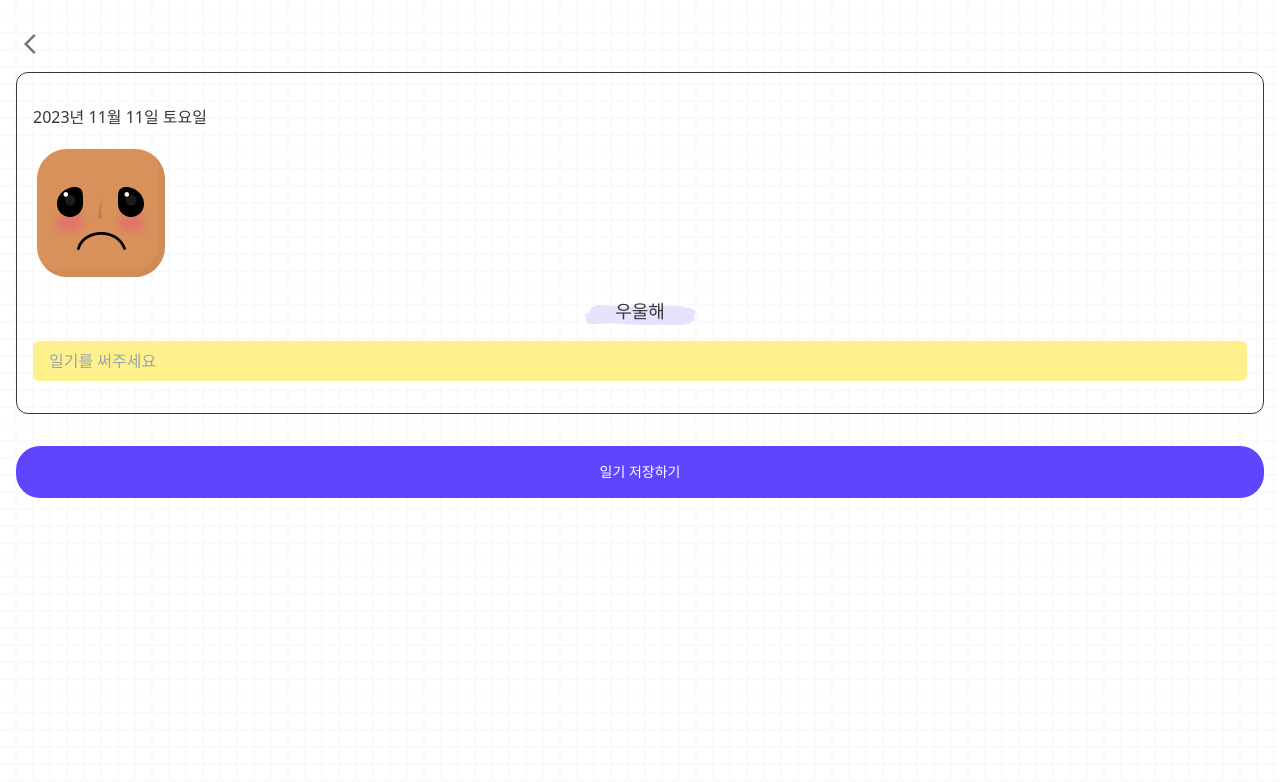
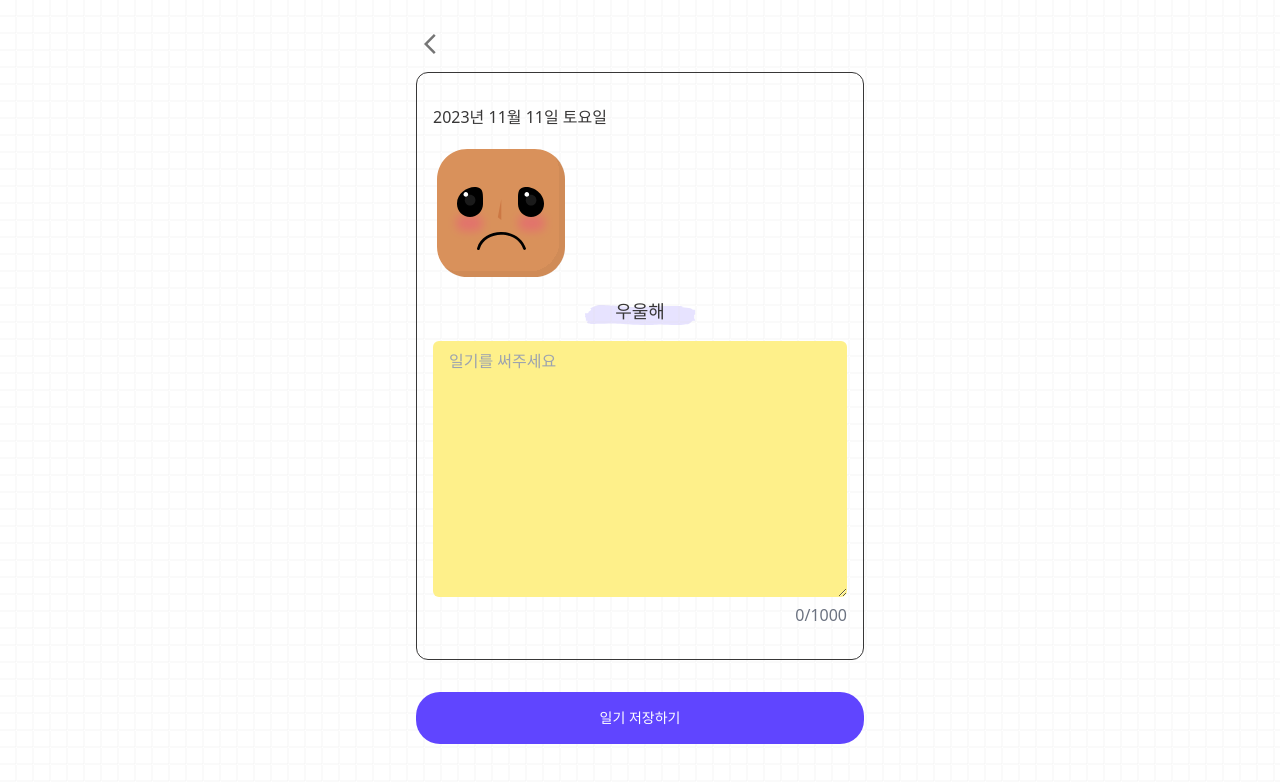
Before and after one commit to ssseok/EmotionsDiary, a React (Create React App) app: page /mood in a window 1280 px wide. Shown: the top 782 px of the page. Built offline with nearby package versions, Linux system fonts and the light colour scheme; what recoil-persist would draw is missing.

Commit message:
feat: text length

```diff
--- a/src/components/CalendarView.tsx
+++ b/src/components/CalendarView.tsx
@@ -72,7 +72,7 @@ export default function CalendarView({ diaryList }: CalendarViewProps) {
   };
   // view
   return (
-    <div className="bg-white rounded-3xl">
+    <div className="bg-mood-purple rounded-3xl">
       <LocalizationProvider dateAdapter={AdapterDayjs}>
         <DateCalendar
           slots={{
--- a/src/components/DiaryInput.tsx
+++ b/src/components/DiaryInput.tsx
@@ -11,9 +11,9 @@ export default function DiaryInput({
 }: DirayInputProps) {
   const [input, setInput] = useState("");
 
-  const inputRef = useRef<HTMLInputElement>(null);
+  const inputRef = useRef<HTMLTextAreaElement>(null);
 
-  const handleChange = (event: React.ChangeEvent<HTMLInputElement>) => {
+  const handleChange = (event: React.ChangeEvent<HTMLTextAreaElement>) => {
     const { value } = event.target;
     onChange && onChange(value);
     setInput(value);
@@ -33,16 +33,19 @@ export default function DiaryInput({
 
   return (
     <>
-      <input
-        type="text"
+      <textarea
+        // type="text"
         placeholder="일기를 써주세요"
+        rows={10}
         // eslint-disable-next-line @typescript-eslint/prefer-nullish-coalescing
         className={`${bgColor || "bg-yellow-200"} w-full rounded-md py-2 px-4`}
         value={input}
+        maxLength={1000}
         ref={inputRef}
         readOnly={!!readonly}
         onChange={handleChange}
       />
+      <div className="text-gray-500 flex justify-end">{`${input.length}/1000`}</div>
     </>
   );
 }
--- a/src/components/layout/Layout.tsx
+++ b/src/components/layout/Layout.tsx
@@ -2,8 +2,8 @@ import { type LayoutProps } from "../../interface/type";
 
 export default function Layout({ children }: LayoutProps) {
   return (
-    <div className="h-full overflow-hidden py-6 px-4 bg-[url(../public/images/bg.svg)] text-mood-gray-700">
-      <div className="h-full overflow-auto">{children}</div>
+    <div className="h-full overflow-hidden  py-6 px-4 bg-[url(../public/images/bg.svg)] text-mood-gray-700">
+      <div className="h-full overflow-auto mx-auto max-w-md">{children}</div>
     </div>
   );
 }
```
